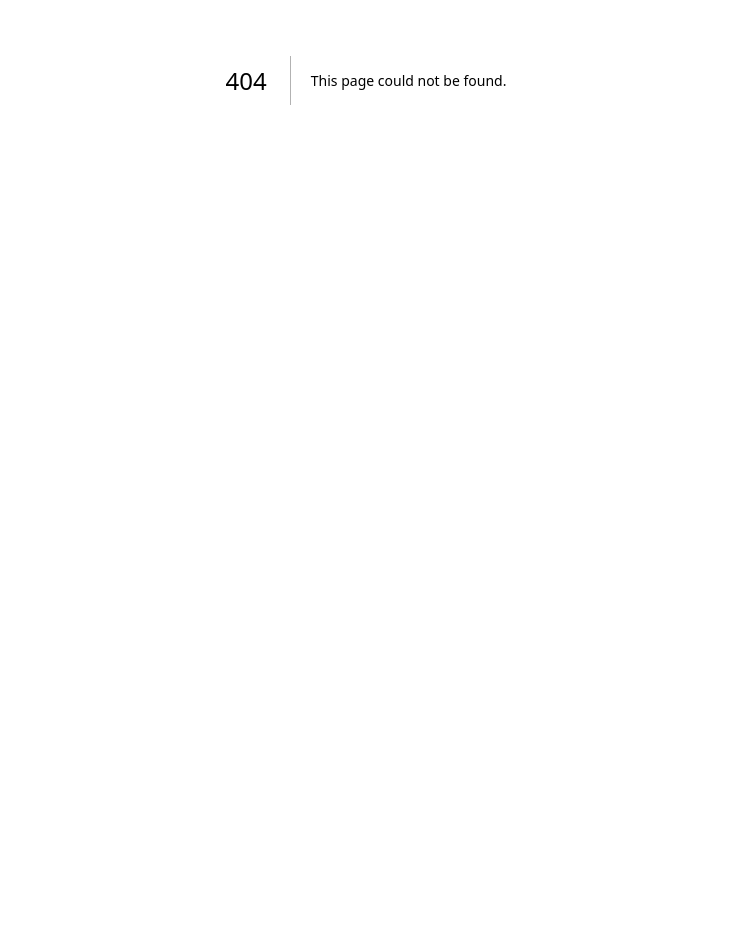
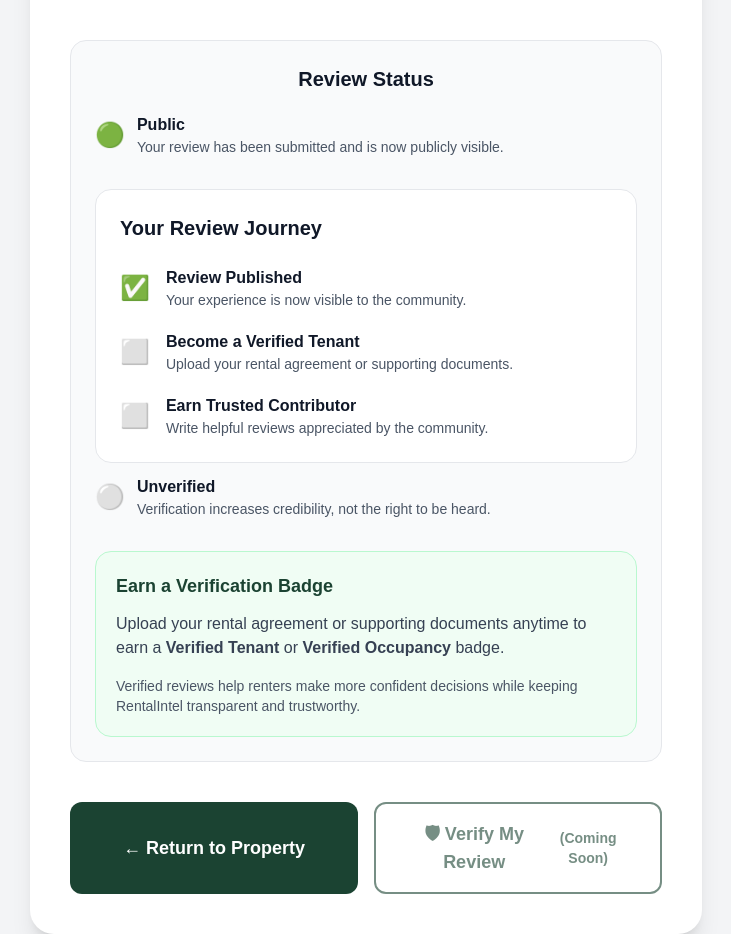
Before and after one commit to houseofgorkha-source/rental-intel, a Next.js app: page /property/1/review/success in a window 1280 px wide. Before the commit this address had no page. Shown: the part 320-1254 px from the top of the page, without its empty margins (274-1005 px from the left). Before the commit the page ends 800 px from the top, so only its background shows below. Built offline with nearby package versions, Linux system fonts and the light colour scheme.

Commit message:
Complete end-to-end review journey and add property onboarding

```diff
--- /dev/null
+++ b/app/add-property/page.tsx
@@ -0,0 +1,17 @@
+export default function AddPropertyPage() {
+  return (
+    <main className="min-h-screen bg-gray-100 py-10">
+      <div className="mx-auto max-w-3xl rounded-3xl bg-white p-10 shadow-lg">
+
+        <h1 className="text-4xl font-bold text-gray-900">
+          Add a Property
+        </h1>
+
+        <p className="mt-3 text-gray-600">
+          Can't find your property? Help future tenants by adding it to RentalIntel.
+        </p>
+
+      </div>
+    </main>
+  );
+}
--- /dev/null
+++ b/app/property/[slug]/review/success/page.tsx
@@ -0,0 +1,162 @@
+import Link from "next/link";
+
+type SuccessPageProps = {
+  params: Promise<{
+    slug: string;
+  }>;
+};
+
+export default async function SuccessPage({
+  params,
+}: SuccessPageProps) {
+  const { slug } = await params;
+
+  return (
+    <main className="min-h-screen bg-gray-100 flex items-center justify-center px-6">
+
+      <div className="max-w-2xl rounded-3xl bg-white p-10 shadow-xl text-center">
+
+        <div className="text-8xl animate-bounce">
+    🏠💚
+</div>
+
+        <h1 className="mt-6 text-4xl font-bold text-gray-900">
+  You just helped the next renter.
+</h1>
+
+<p className="mt-5 text-xl font-semibold text-[#1B4332]">
+  {slug
+    .split("-")
+    .map(word => word.charAt(0).toUpperCase() + word.slice(1))
+    .join(" ")}
+</p>
+
+<p className="mt-4 text-lg text-gray-600">
+  Your experience is now helping future tenants make smarter rental decisions.
+</p>
+
+        <div className="mt-10 rounded-2xl border border-gray-200 bg-gray-50 p-6">
+
+          <h2 className="text-xl font-semibold text-gray-900">
+  Review Status
+</h2>
+
+<div className="mt-5 space-y-3 text-left">
+
+  <div className="flex items-center gap-3">
+    <span className="text-2xl">🟢</span>
+    <div>
+      <p className="font-semibold text-gray-900">
+        Public
+      </p>
+      <p className="text-sm text-gray-600">
+        Your review has been submitted and is now publicly visible.
+      </p>
+    </div>
+  </div>
+<div className="mt-8 rounded-2xl border border-gray-200 bg-white p-6 text-left">
+
+  <h2 className="text-xl font-semibold text-gray-900">
+    Your Review Journey
+  </h2>
+
+  <div className="mt-6 space-y-5">
+
+    <div className="flex items-center gap-4">
+      <span className="text-2xl">✅</span>
+      <div>
+        <p className="font-semibold text-gray-900">
+          Review Published
+        </p>
+        <p className="text-sm text-gray-600">
+          Your experience is now visible to the community.
+        </p>
+      </div>
+    </div>
+
+    <div className="flex items-center gap-4">
+      <span className="text-2xl">⬜</span>
+      <div>
+        <p className="font-semibold text-gray-900">
+          Become a Verified Tenant
+        </p>
+        <p className="text-sm text-gray-600">
+          Upload your rental agreement or supporting documents.
+        </p>
+      </div>
+    </div>
+
+    <div className="flex items-center gap-4">
+      <span className="text-2xl">⬜</span>
+      <div>
+        <p className="font-semibold text-gray-900">
+          Earn Trusted Contributor
+        </p>
+        <p className="text-sm text-gray-600">
+          Write helpful reviews appreciated by the community.
+        </p>
+      </div>
+    </div>
+
+  </div>
+
+</div>
+  <div className="flex items-center gap-3">
+    <span className="text-2xl">⚪</span>
+    <div>
+      <p className="font-semibold text-gray-900">
+        Unverified
+      </p>
+      <p className="text-sm text-gray-600">
+        Verification increases credibility, not the right to be heard.
+      </p>
+    </div>
+  </div>
+
+</div>
+
+<div className="mt-8 rounded-2xl border border-green-200 bg-green-50 p-5 text-left">
+
+  <h3 className="text-lg font-semibold text-[#1B4332]">
+    Earn a Verification Badge
+  </h3>
+
+  <p className="mt-3 text-gray-700">
+    Upload your rental agreement or supporting documents anytime to earn a
+    <strong> Verified Tenant</strong> or
+    <strong> Verified Occupancy</strong> badge.
+  </p>
+
+  <p className="mt-4 text-sm text-gray-600">
+    Verified reviews help renters make more confident decisions while keeping
+    RentalIntel transparent and trustworthy.
+  </p>
+
+</div>
+
+        </div>
+
+        <div className="mt-10 grid gap-4 md:grid-cols-2">
+
+  <Link
+    href={`/property/${slug}`}
+    className="flex items-center justify-center rounded-xl bg-[#1B4332] px-8 py-4 text-lg font-semibold text-white transition hover:bg-[#2D6A4F]"
+  >
+    ← Return to Property
+  </Link>
+
+  <button
+    disabled
+    className="flex items-center justify-center rounded-xl border-2 border-[#1B4332] bg-white px-8 py-4 text-lg font-semibold text-[#1B4332] opacity-60"
+  >
+    🛡 Verify My Review
+    <span className="ml-2 text-sm">(Coming Soon)</span>
+  </button>
+
+</div>
+
+      </div>
+
+    </main>
+  );
+}
--- a/components/SearchBar.tsx
+++ b/components/SearchBar.tsx
@@ -34,18 +34,72 @@ export default function SearchBar() {
         <div className="absolute z-10 mt-2 w-full overflow-hidden rounded-2xl border border-gray-200 bg-white shadow-lg">
 
           {filteredResults.length > 0 ? (
-            filteredResults.map((property) => (
+  <>
+    <div className="border-b bg-gray-50 px-6 py-2 text-sm font-semibold uppercase tracking-wide text-gray-500">
+      Search Results
+    </div>
+
+    {filteredResults.map((property) => (
       <div
         key={property.slug}
         onClick={() => router.push(`/property/${property.slug}`)}
-                className="cursor-pointer px-6 py-3 text-black transition hover:bg-gray-100"
+        className="cursor-pointer px-6 py-3 transition hover:bg-gray-100"
       >
+        <p className="font-semibold text-gray-900">
           {property.name}
+        </p>
+
+        <p className="text-sm text-gray-500">
+          {property.location}
+        </p>
       </div>
-            ))
+    ))}
+
+    <div className="border-t"></div>
+
+    <div
+      onClick={() =>
+        router.push(
+          `/add-property?query=${encodeURIComponent(search)}`
+        )
+      }
+      className="cursor-pointer bg-green-50 px-6 py-4 transition hover:bg-green-100"
+    >
+      <p className="font-semibold text-[#1B4332]">
+        ➕ Can't find your property?
+      </p>
+
+      <p className="mt-1 text-sm text-gray-600">
+        Add it to RentalIntel and help future tenants.
+      </p>
+    </div>
+  </>
 ) : (
-            <div className="px-6 py-3 text-gray-600">
-              No results found.
+  <div className="p-6 text-center">
+
+    <div className="text-5xl">
+      🏠
+    </div>
+
+    <h3 className="mt-4 text-xl font-semibold text-gray-900">
+      Can't find your property?
+    </h3>
+
+    <p className="mt-3 text-gray-600">
+      Be the first to add it to RentalIntel and help future tenants make better rental decisions.
+    </p>
+
+    <button
+      onClick={() =>
+        router.push(
+          `/add-property?query=${encodeURIComponent(search)}`
+        )
+      }
+      className="mt-6 rounded-xl bg-[#1B4332] px-6 py-3 font-semibold text-white hover:bg-[#2D6A4F]"
+    >
+      Add This Property
+    </button>
+
   </div>
 )}
 
--- a/components/review/ReviewForm.tsx
+++ b/components/review/ReviewForm.tsx
@@ -1,6 +1,7 @@
 "use client";
 
 import { useState } from "react";
+import { useRouter } from "next/navigation";
 import StarRating from "./StarRating";
 import { reviewCategories } from "./reviewCategories";
 
@@ -10,6 +11,8 @@ const issueOptions=[
 export default function ReviewForm(){
 const [ratings,setRatings]=useState<Record<string,number>>({});
 const [issues,setIssues]=useState<string[]>([]);
+const router = useRouter();
+
 const toggleIssue=(i:string)=>setIssues(p=>p.includes(i)?p.filter(x=>x!==i):[...p,i]);
 
 return (
@@ -63,7 +66,15 @@ return (
 <p className="text-sm text-gray-600 mt-2">You can verify later by uploading supporting documents.</p>
 </div>
 
-<button type="button" className="mt-10 w-full rounded-xl bg-[#1B4332] py-4 text-white font-semibold hover:bg-[#2D6A4F]">Publish My Experience</button>
+<button
+  type="button"
+  onClick={() => {
+    router.push(window.location.pathname + "/success");
+  }}
+  className="mt-10 w-full rounded-xl bg-[#1B4332] py-4 text-white font-semibold hover:bg-[#2D6A4F]"
+>
+  Publish My Experience
+</button>
 </div>
 );
 }
```
Lines whose indentation alone changed are shown as unchanged.
